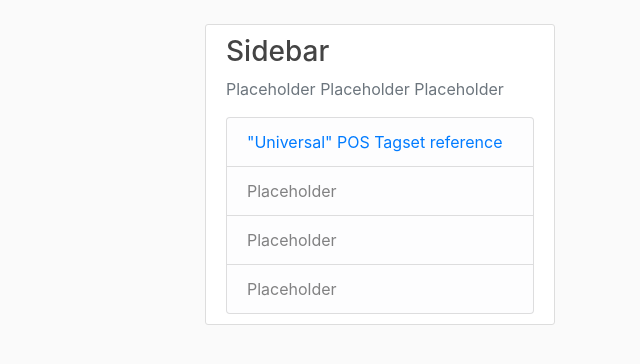
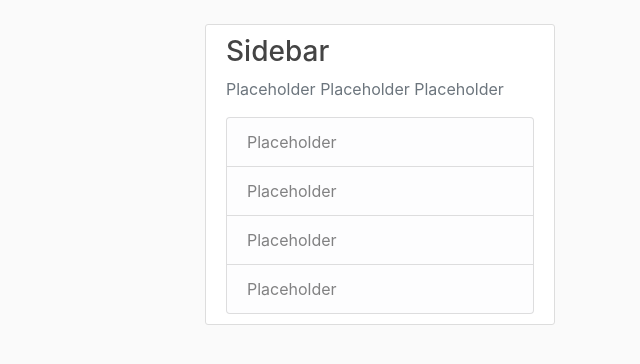
Before and after one commit to WhiteJaeger/nlp-metrics, a Python web app: template templates/home.html in a window 1280 px wide. Shown: the part 56-420 px from the top of the page, without its empty margins (640-1280 px from the left). Run offline with Jinja, Linux system fonts and the light colour scheme; the template is opened without the code that fills it, so the values that code supplies are empty; some libraries are stand-ins or nearby versions.

Commit message:
use another reference tagset link

```diff
--- a/templates/home.html
+++ b/templates/home.html
@@ -6,7 +6,7 @@
             <h3>Sidebar</h3>
             <p class='text-muted'>Placeholder Placeholder Placeholder
             <ul class="list-group">
-                <li class="list-group-item list-group-item-light"><a class="btn-link" href="https://www.nltk.org/book/ch05.html#a-universal-part-of-speech-tagset" target="_blank">"Universal" POS Tagset reference</a></li>
+                <li class="list-group-item list-group-item-light">Placeholder</li>
                 <li class="list-group-item list-group-item-light">Placeholder</li>
                 <li class="list-group-item list-group-item-light">Placeholder</li>
                 <li class="list-group-item list-group-item-light">Placeholder</li>
--- a/templates/metrics.html
+++ b/templates/metrics.html
@@ -45,7 +45,7 @@
             <h3>Sidebar</h3>
             <p class='text-muted'>Placeholder Placeholder Placeholder
             <ul class="list-group">
-                <li class="list-group-item list-group-item-light"><a class="btn-link" href="https://www.nltk.org/book/ch05.html#a-universal-part-of-speech-tagset" target="_blank">"Universal" POS Tagset reference</a></li>
+                <li class="list-group-item list-group-item-light">Placeholder</li>
                 <li class="list-group-item list-group-item-light">Placeholder</li>
                 <li class="list-group-item list-group-item-light">Placeholder</li>
                 <li class="list-group-item list-group-item-light">Placeholder</li>
--- a/templates/pos.html
+++ b/templates/pos.html
@@ -31,7 +31,7 @@
             <h3>Sidebar</h3>
             <p class='text-muted'>Placeholder Placeholder Placeholder
             <ul class="list-group">
-                <li class="list-group-item list-group-item-light"><a class="btn-link" href="https://www.nltk.org/book/ch05.html#a-universal-part-of-speech-tagset" target="_blank">"Universal" POS Tagset reference</a></li>
+                <li class="list-group-item list-group-item-light"><a class="btn-link" href="https://www.clips.uantwerpen.be/pages/mbsp-tags#content-header" target="_blank">Penn Treebank II Tagset Reference</a></li>
                 <li class="list-group-item list-group-item-light">Placeholder</li>
                 <li class="list-group-item list-group-item-light">Placeholder</li>
                 <li class="list-group-item list-group-item-light">Placeholder</li>
```
